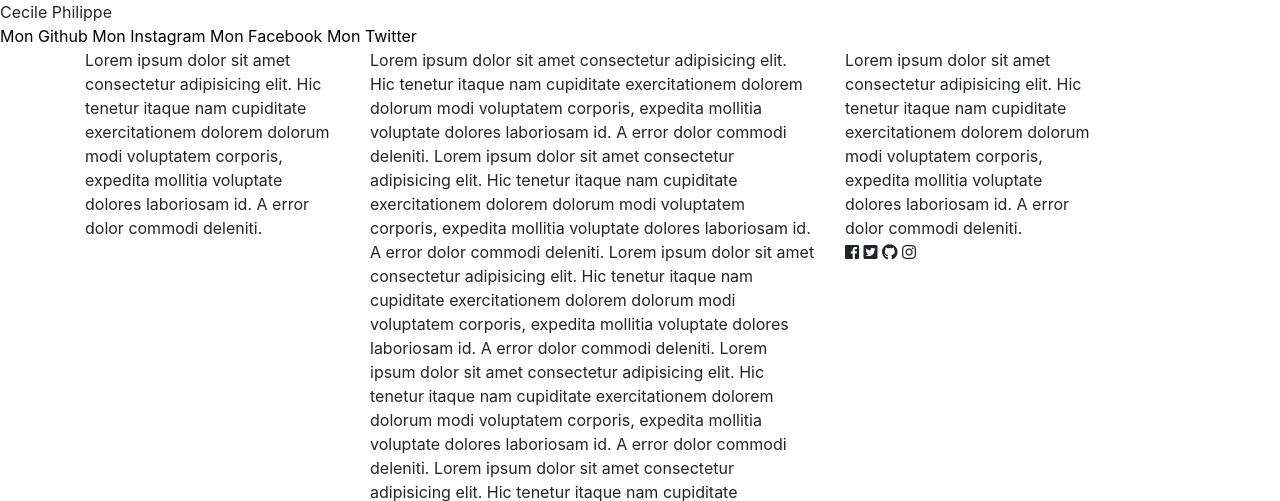
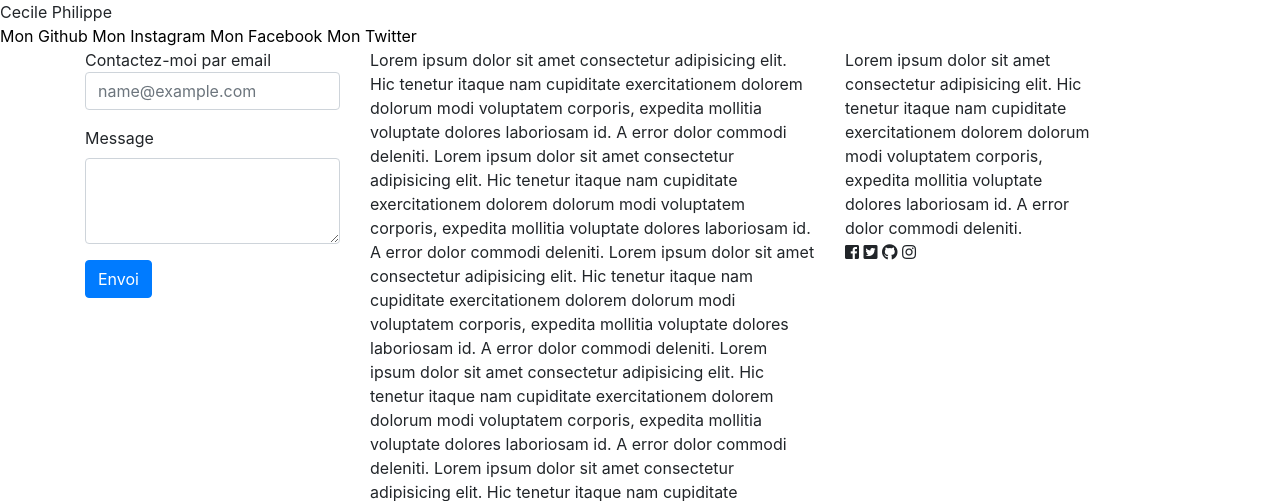
Before and after one commit to Cphil31/temptest, a Symfony app: template templates/default/index.html.twig in a window 1280 px wide. Shown: the top 501 px of the page. Run offline with Twig, Linux system fonts and the light colour scheme; the template is opened without the code that fills it, so the values that code supplies are empty; some libraries are stand-ins or nearby versions.

Commit message:
ajout form

```diff
--- a/templates/default/index.html.twig
+++ b/templates/default/index.html.twig
@@ -15,8 +15,21 @@
                     <div class="row">
 
                       <div class="col-md-3 ">
-                          <div class="sticky">
-                              Lorem ipsum dolor sit amet consectetur adipisicing elit. Hic tenetur itaque nam cupiditate exercitationem dolorem dolorum modi voluptatem corporis, expedita mollitia voluptate dolores laboriosam id. A error dolor commodi deleniti.
+                          <div class="contactez sticky">
+                              Contactez-moi par email
+                              <div class="form">
+                                    <form>
+                                            <div class="form-group">
+                                              <input type="email" class="form-control" id="exampleFormControlInput1" placeholder="name@example.com">
+                                            </div>
+
+                                            <div class="form-group">
+                                              <label for="exampleFormControlTextarea1">Message </label>
+                                              <textarea class="form-control" id="exampleFormControlTextarea1" rows="3"></textarea>
+                                            </div>
+                                            <button id="submit" type="submit" class="btn btn-primary">Envoi</button>
+                                          </form>
+                              </div>
                           </div>
                         </div>
                         <div class="col-md-5">
```
Also changed, not shown: assets/css/app.css (+7 -0 lines).
